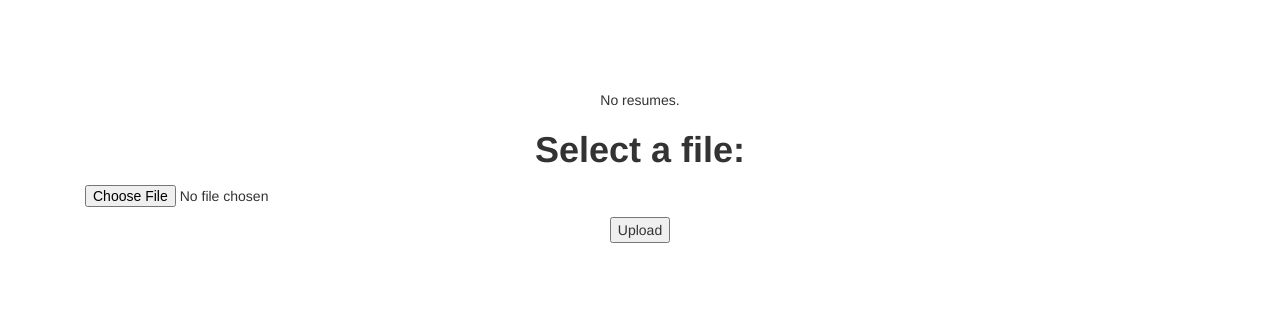
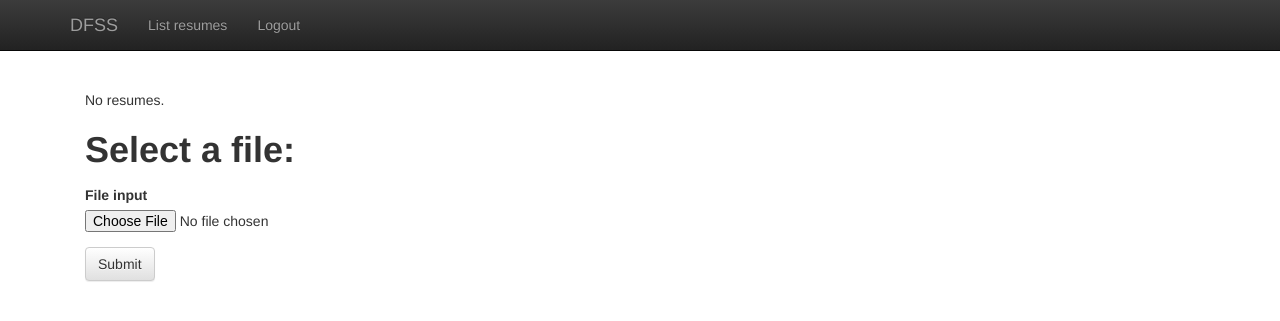
Before and after one commit to largescale-dfss/concept-demo, a Django app: page /demo/resumes/ in a window 1280 px wide. Shown: the top 321 px of the page. Run offline with Django 3.2, Linux system fonts and the light colour scheme; the visitor is signed in with stand-in values (Sample User, id 1); data that the repository does not hold is empty; some libraries are stand-ins or nearby versions.

Commit message:
Making style fixes

```diff
--- a/app/dfss/demo/templates/base.html
+++ b/app/dfss/demo/templates/base.html
@@ -15,6 +15,24 @@
         <link rel="stylesheet" href="{% static "css.css" %}" />
     </head>
     <body>
+    <nav class="navbar navbar-inverse navbar-fixed-top">
+      <div class="container">
+        <div class="navbar-header">
+          <a class="navbar-brand" href="/demo/">DFSS</a>
+        </div>
+        <div id="navbar" class="collapse navbar-collapse">
+          <ul class="nav navbar-nav">
+            {% if user.is_authenticated %}
+                <li><a href="/demo/resumes/">List resumes</a></li>
+                <li><a href="/demo/logout/">Logout</a></li>
+            {% else %}
+                <li><a href="/demo/register/">Register Here</a></li>
+                <li><a href="/demo/login/">Login</a></li>
+            {% endif %}
+          </ul>
+        </div><!--/.nav-collapse -->
+      </div>
+    </nav>
     <div class="container">
         <div class="starter-template">
             {% block content %}{% endblock content %}
--- a/app/dfss/demo/templates/resumes.html
+++ b/app/dfss/demo/templates/resumes.html
@@ -14,12 +14,11 @@
         <!-- Upload form. Note enctype attribute! -->
         <form action="{% url "resumes" %}" method="post" enctype="multipart/form-data">
             {% csrf_token %}
-            <p>{{ form.non_field_errors }}</p>
-            <h1>{{ form.docfile.label_tag }} {{ form.docfile.help_text }}</h1>
-            <p>
-                {{ form.docfile.errors }}
-                {{ form.docfile }}
-            </p>
-            <p><input type="submit" value="Upload"/></p>
+            <h1><label for="id_docfile">Select a file:</label></h1>
+            <div class="form-group">
+                <label for="id_docfile">File input</label>
+                <input id="id_docfile" type="file" />
+            </div>
+            <button type="submit" class="btn btn-default" value="Upload">Submit</button>
         </form>
 {% endblock content %}
--- a/app/dfss/static/css.css
+++ b/app/dfss/static/css.css
@@ -3,5 +3,4 @@ body {
 }
 .starter-template {
   padding: 40px 15px;
-  text-align: center;
 }
```
Also changed, not shown: app/dfss/demo/templates/home.html (+0 -10 lines).
